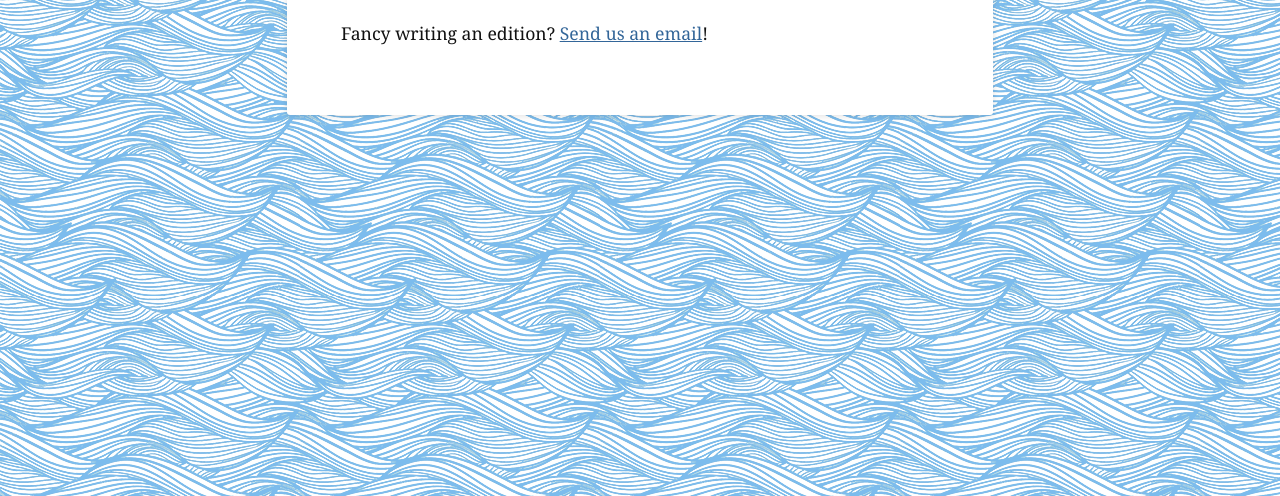
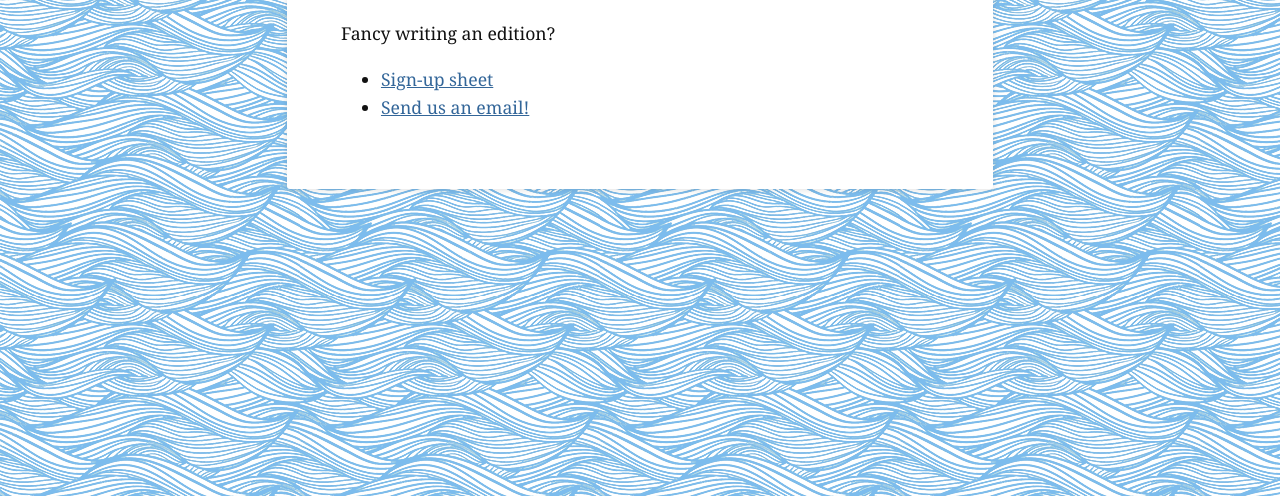
Before and after one commit to glen-w/littleblueletter.com, an Astro site: page /write in a window 1280 px wide. Shown: the part 304-800 px from the top of the page. Built offline with nearby package versions, Linux system fonts and the light colour scheme; Astro itself is replaced by a stand-in of ours; no server answers.

Commit message:
Update author sign-up section with a dedicated sign-up sheet link
- Introduce a Google Sheets sign-up link for authors
- Reformat the sign-up prompt into a list for better clarity
- Maintain the existing email contact option for inquiries

```diff
--- a/src/pages/write.astro
+++ b/src/pages/write.astro
@@ -1,5 +1,8 @@
 ---
 import Base from '../layouts/Base.astro';
+
+const signupSheetUrl =
+  'https://docs.google.com/spreadsheets/d/1sMP_UmzB7Fb_SaUf3JWwVCtHyxsMyBOVJUVzAclZ2WM/edit?usp=sharing';
 
 const mailto =
   'mailto:glen.w.wright@gmail.com?subject=' +
@@ -14,9 +17,15 @@ const mailto =
   <div class="wrap">
     <article class="card write">
       <h1>Author Sign-up</h1>
-      <p>
-        Fancy writing an edition? <a href={mailto}>Send us an email</a>!
-      </p>
+      <p>Fancy writing an edition?</p>
+      <ul>
+        <li>
+          <a href={signupSheetUrl} target="_blank" rel="noopener noreferrer">Sign-up sheet</a>
+        </li>
+        <li>
+          <a href={mailto}>Send us an email!</a>
+        </li>
+      </ul>
     </article>
   </div>
 </Base>
```
